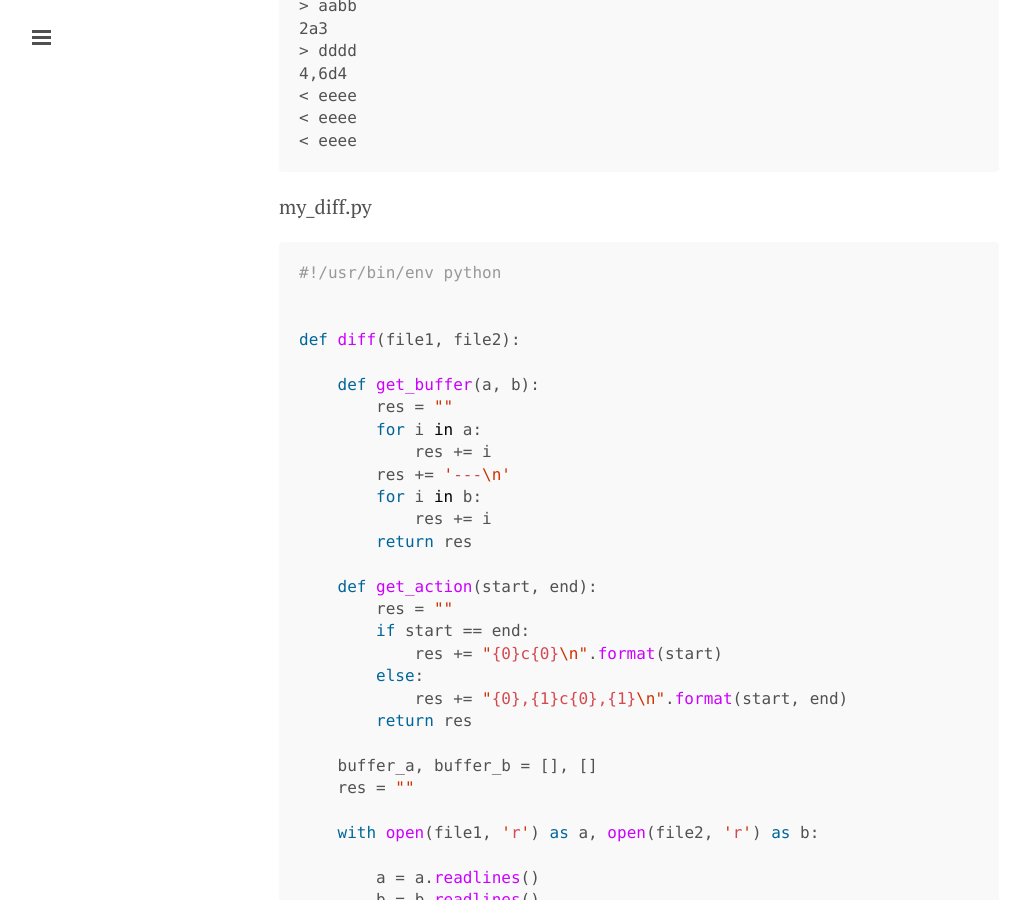
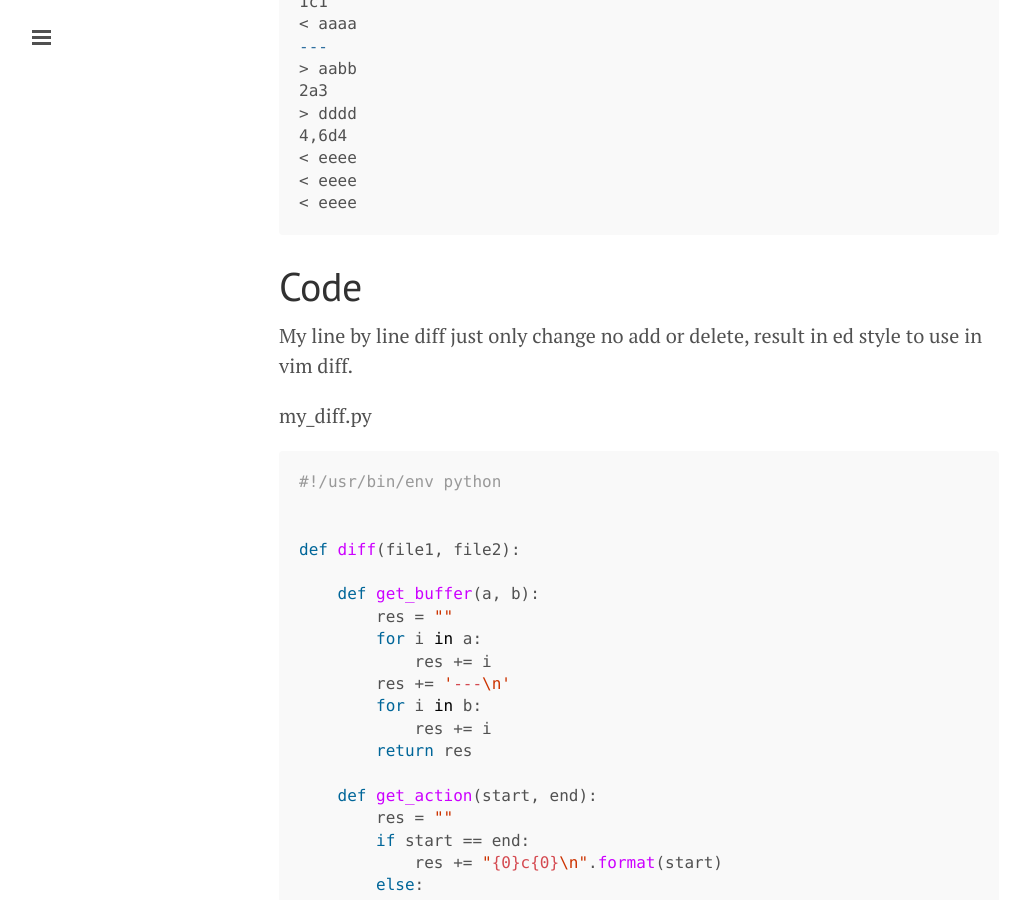
Before and after one commit to ibotdotout/ibotdotout.github.io, a Jekyll site: the page built from _posts/2015-01-23-vimdiff-custom.md, in a window 1280 px wide and 900 px high, scrolled down 1269 px. Shown: the whole window, without its empty margins (1-1014 px from the left). Built offline with Jekyll 4.4.1, drawn with Linux system fonts in a browser that asks for light colours; Markdown is read by kramdown in place of the engine named in the settings.

Commit message:
Update 2015-01-23-vimdiff-custom.md

````diff
--- a/_posts/2015-01-23-vimdiff-custom.md
+++ b/_posts/2015-01-23-vimdiff-custom.md
@@ -59,6 +61,9 @@ ed style of result diff a.txt b.txt
 < eeee
 < eeee
 ```
+
+#Code
+My line by line diff just only change no add or delete, result in ed style to use in vim diff.
 
 my_diff.py
 
````
Also changed, not shown: other parts of _posts/2015-01-23-vimdiff-custom.md (+3 -1 lines).
